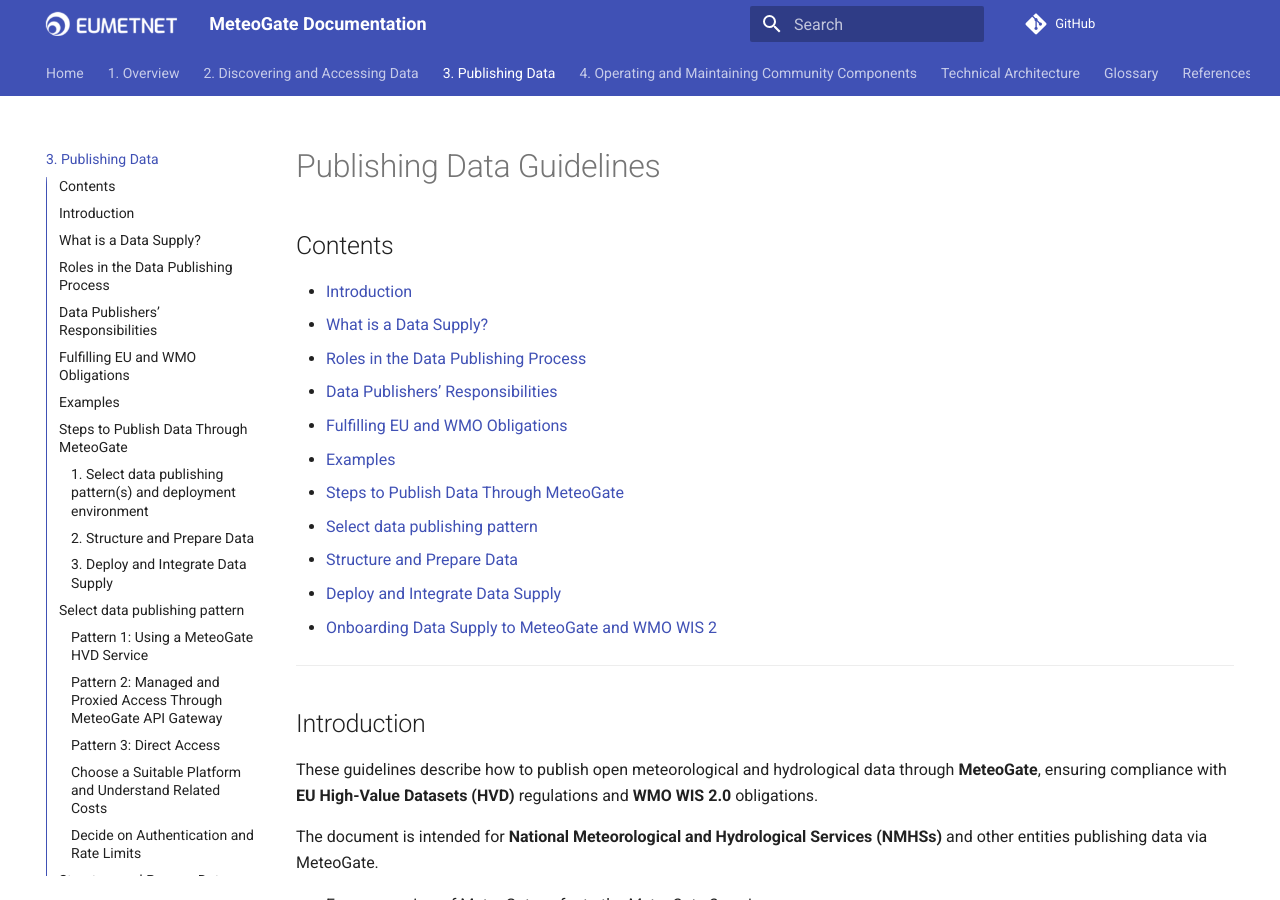
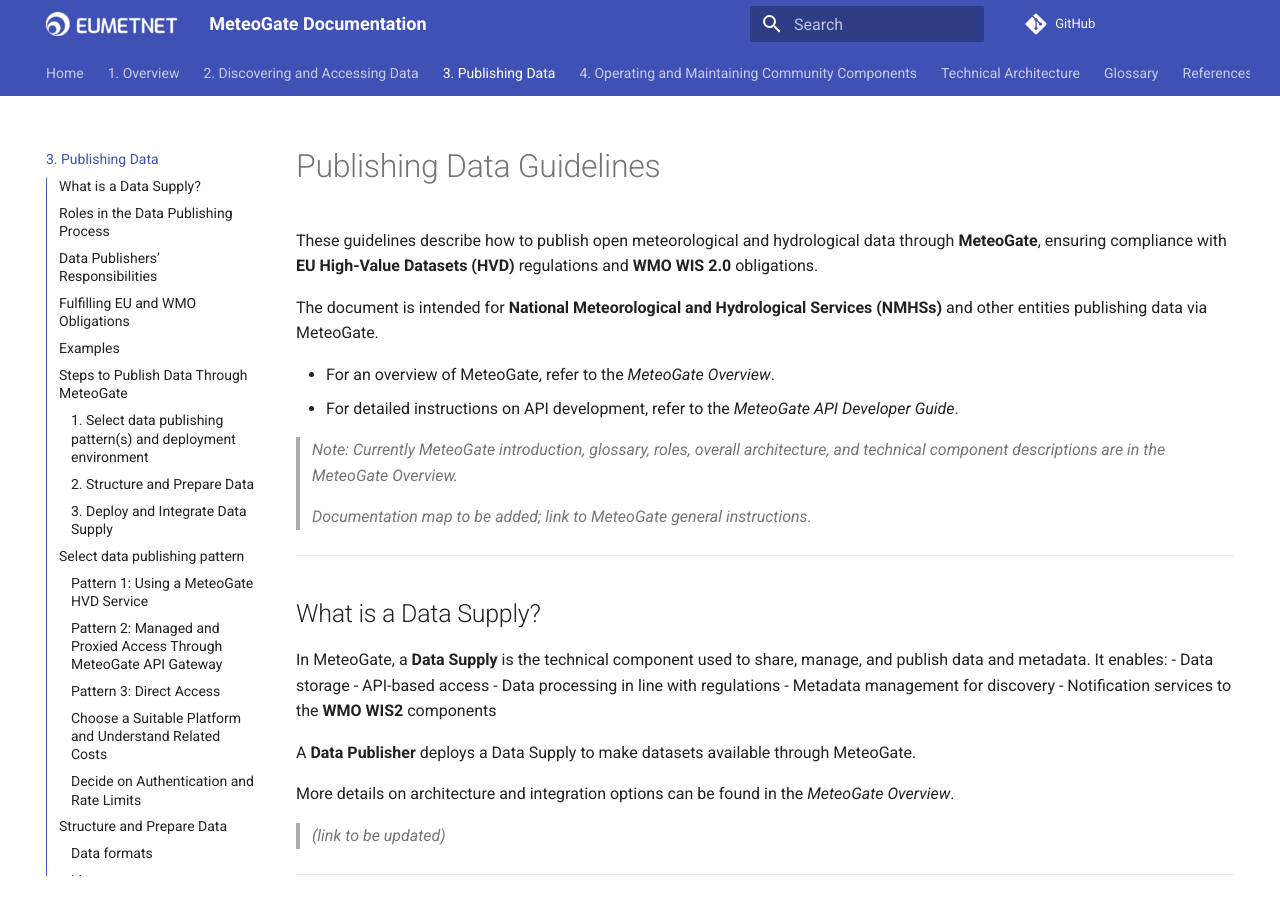
Before and after one commit to EUMETNET/meteogate-documentation, an MkDocs documentation site: the page built from docs/3-publishing-data.md, in a window 1280 px wide and 900 px high. Built offline with MkDocs 1.6.1 and Material for MkDocs 9.7.7, drawn with Linux system fonts in a browser that asks for light colours; comment, search, counter and statistics services are not loaded.

Commit message:
Update 3-publishing-data.md

```diff
--- a/docs/3-publishing-data.md
+++ b/docs/3-publishing-data.md
@@ -1,21 +1,4 @@
 # Publishing Data Guidelines
-
-## Contents
-- [Introduction](#introduction)
-- [What is a Data Supply?](#what-is-a-data-supply)
-- [Roles in the Data Publishing Process](#roles-in-the-data-publishing-process)
-- [Data Publishers’ Responsibilities](#data-publishers-responsibilities)
-- [Fulfilling EU and WMO Obligations](#fulfilling-eu-and-wmo-obligations)
-- [Examples](#examples)
-- [Steps to Publish Data Through MeteoGate](#steps-to-publish-data-through-meteogate)
-- [Select data publishing pattern](#select-data-publishing-pattern)
-- [Structure and Prepare Data](#structure-and-prepare-data)
-- [Deploy and Integrate Data Supply](#deploy-and-integrate-data-supply)
-- [Onboarding Data Supply to MeteoGate and WMO WIS 2](#onboarding-data-supply-to-meteogate-and-wmo-wis-2)
-
----
-
-## Introduction
 
 These guidelines describe how to publish open meteorological and hydrological data through **MeteoGate**, ensuring compliance with **EU High-Value Datasets (HVD)** regulations and **WMO WIS 2.0** obligations.
 
```
